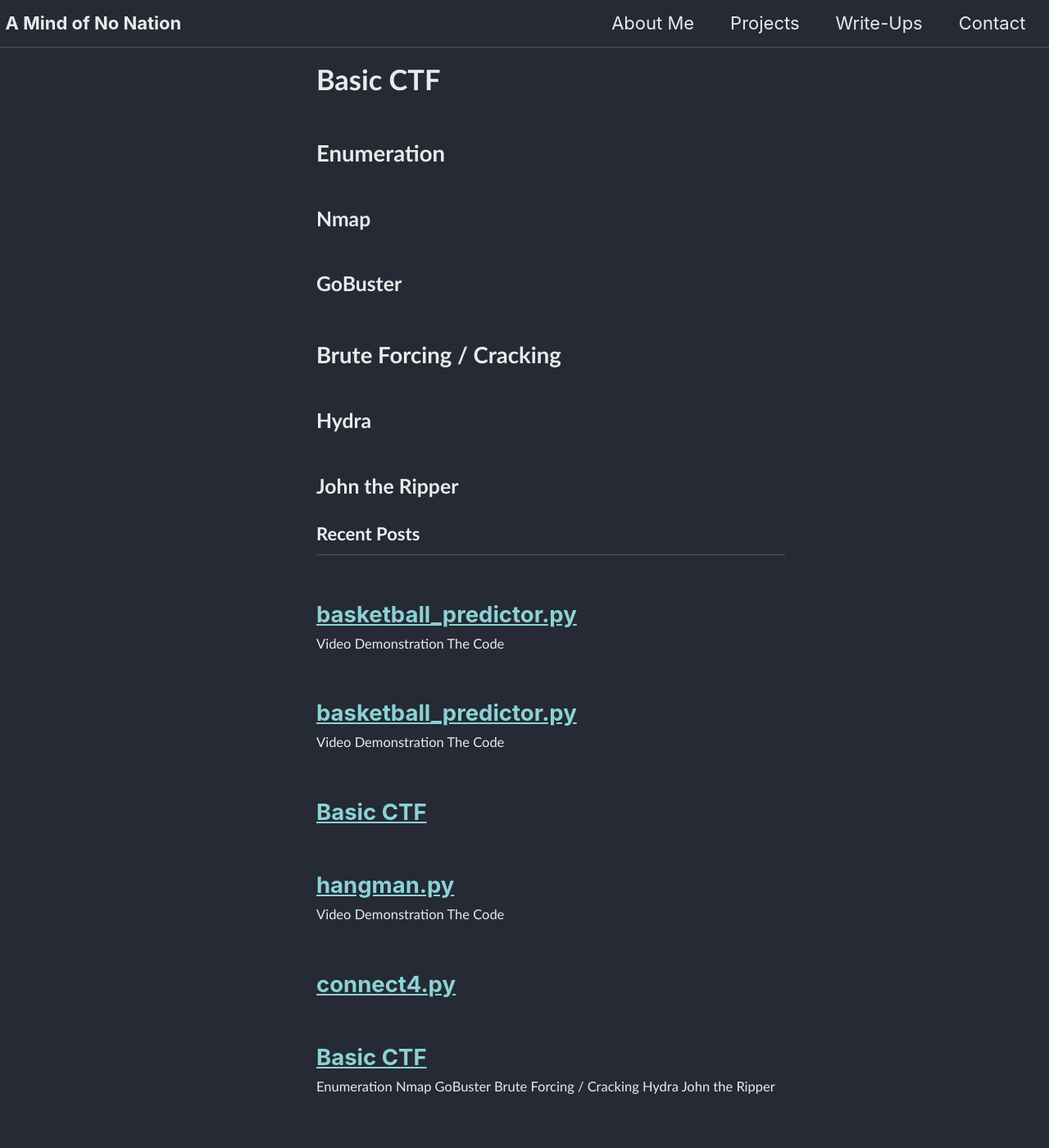
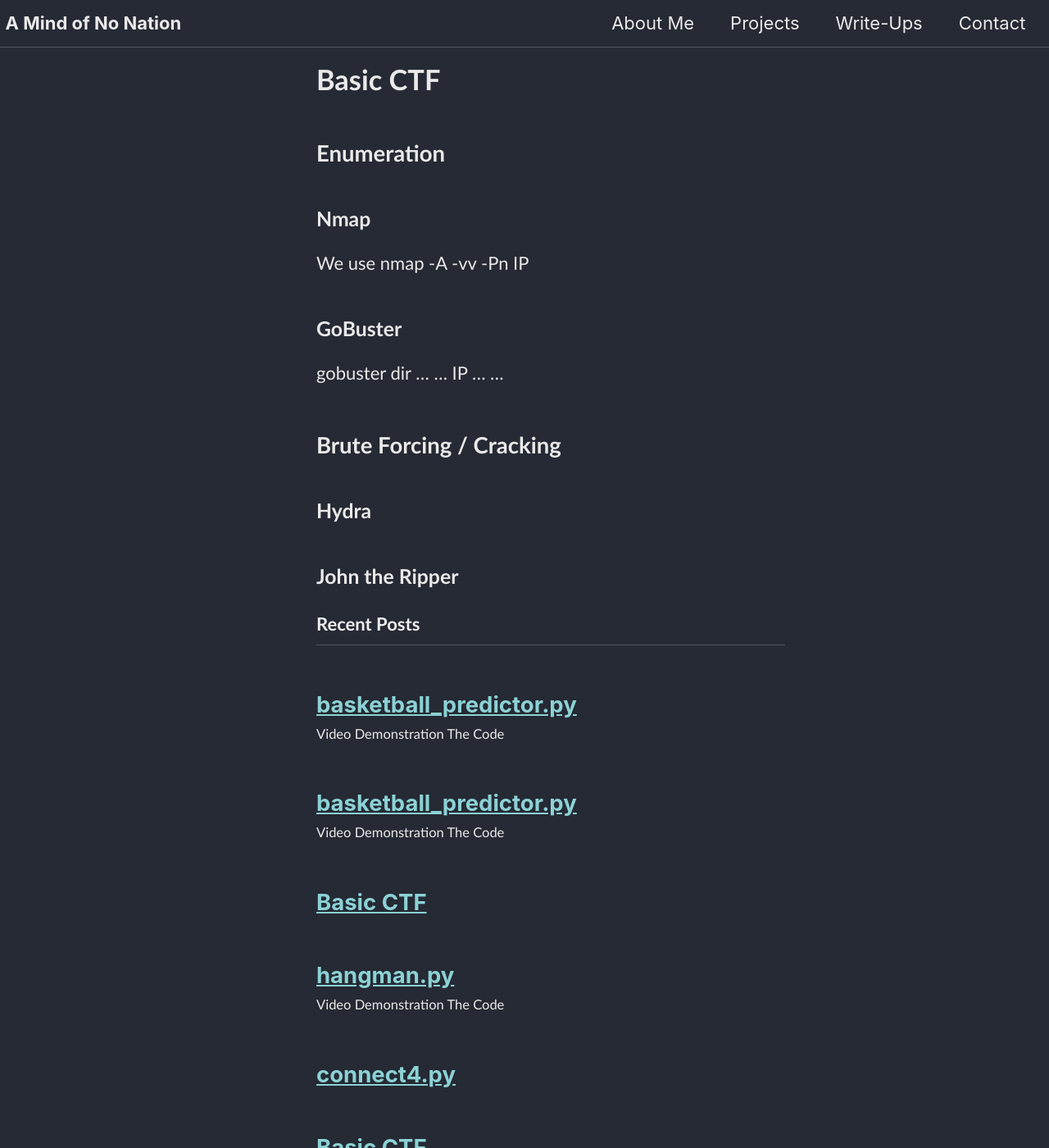
Before and after one commit to GabrielSestieri/aMindofNoNation, a Jekyll site: the page built from _posts/2021-12-22-basicctf.markdown, in a window 1280 px wide and 1400 px high. Shown: the whole window at 82% size. Built offline with Jekyll 4.4.1, drawn with Linux system fonts in a browser that asks for light colours; cached includes are drawn as plain includes; some of the changed text lies outside the part shown.

Commit message:
skeleton

```diff
--- a/_posts/2021-12-22-basicctf.markdown
+++ b/_posts/2021-12-22-basicctf.markdown
@@ -8,9 +8,15 @@
 toc_icon: "cog"
 ---
 ## Enumeration
+
 ### Nmap
+We use nmap -A -vv -Pn IP
+
 ### GoBuster
+gobuster dir ... ... IP ... ...
 
 ## Brute Forcing / Cracking
+
 ### Hydra
+
 ### John the Ripper
```
Also changed, not shown: 8 other files.
